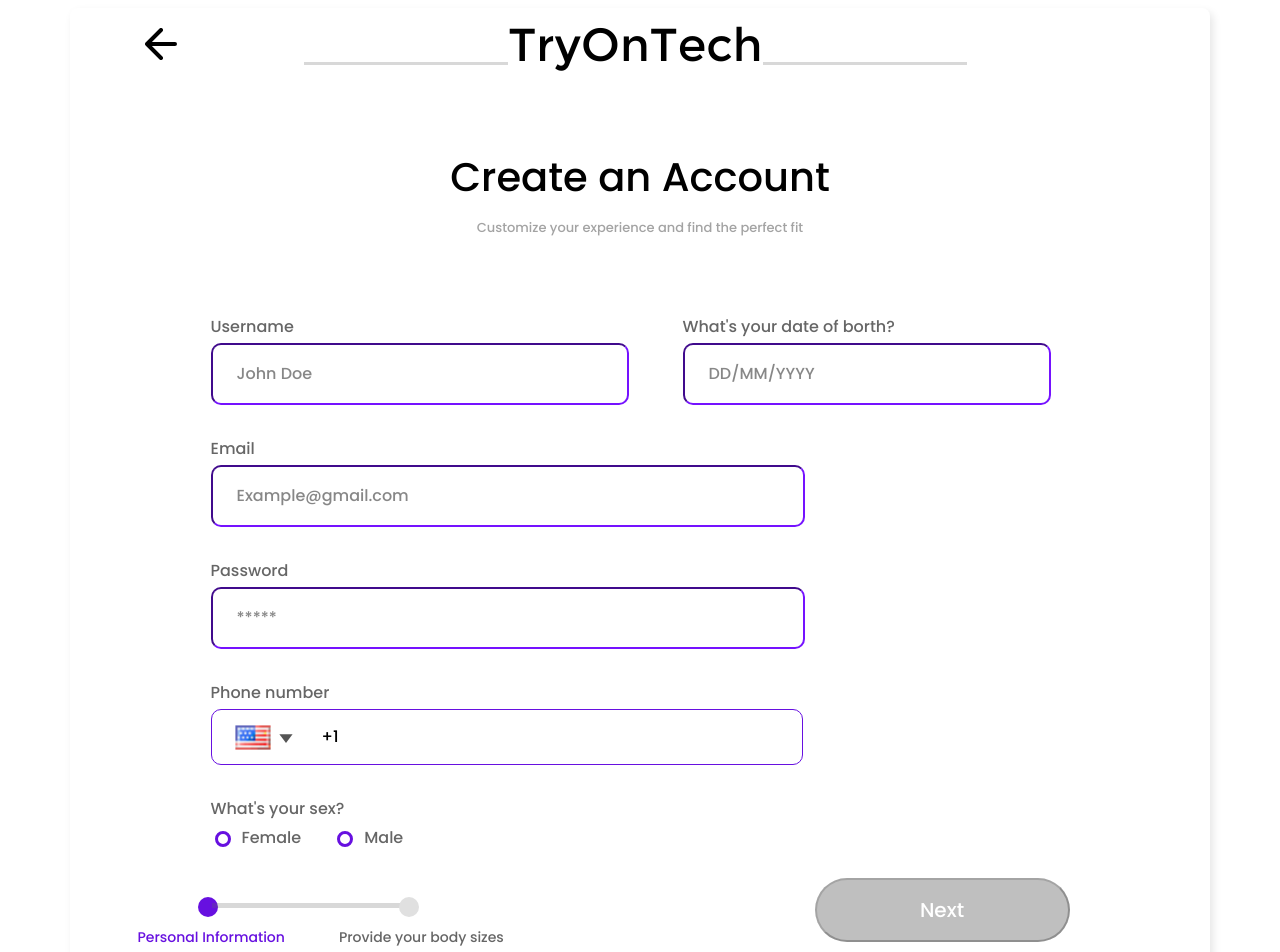
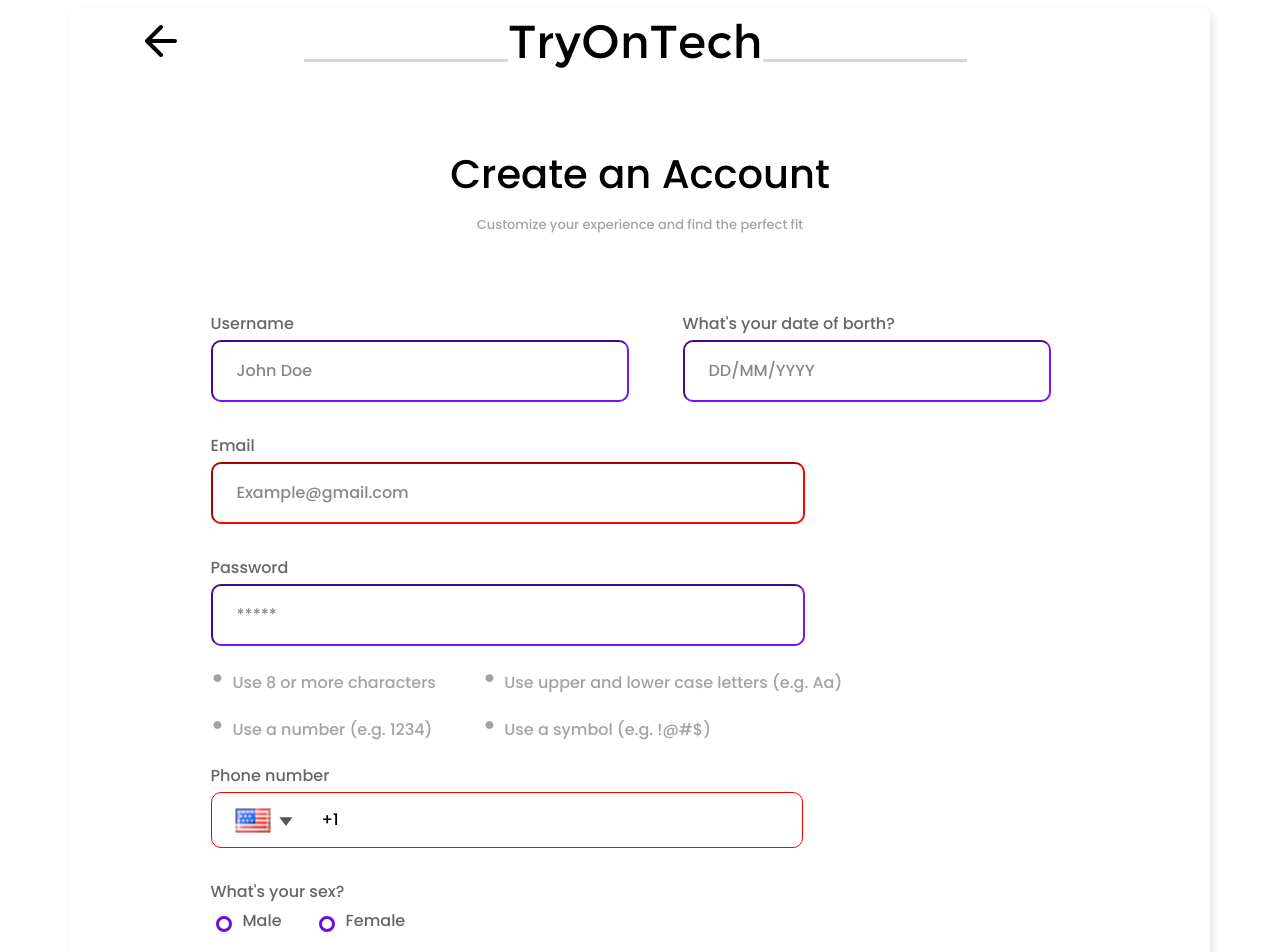
Before and after one commit to ArsJohan/Tryontech, a React (Vite) app in the folder client/: page /register in a window 1280 px wide. Shown: the top 952 px of the page. Built offline with nearby package versions, Linux system fonts and the light colour scheme.

Commit message:
Agrego validaciones de email, password, telefono, mediante estados.Estilos de validaciones tachado, color rojo, color verde. Se agrego estados al boton de desabilidado y activo.

```diff
--- a/client/src/assets/styles/pages/signUp.css
+++ b/client/src/assets/styles/pages/signUp.css
@@ -212,3 +212,61 @@
     color: #666666c8;
     font-size: var(--font-size-small);
 }
+
+/* Requerimientos Contraseña*/
+.password-requirements {
+    margin-top: 10px;
+    display: grid; /* Usa Grid para organizar los elementos */
+    grid-template-columns: 3fr 4fr; /* 2 columnas */
+    gap: 2px; /* Espaciado entre filas y columnas */
+    font-size: 14px;
+    color: #666666;
+    list-style-type: none;
+    padding-left: 0; /* Elimina el padding predeterminado de la lista */
+}
+
+.password-requirements li {
+    position: relative;
+    font-family: var(--font-primary);
+    font-weight: var(--font-primary-weight);
+    font-style: var(--font-primary-style);
+    font-size: var(--font-size-small);
+    color: rgba(102, 102, 102, 0.6);
+    text-decoration: none ; /* Asegura que el texto no herede estilos no deseados */
+}
+
+.password-requirements li::before {
+    content: "•"; /* Ícono de no cumplido */
+    color: rgba(102, 102, 102, 0.6); /* Color del ícono */
+    margin-right: 8px;
+    font-size: 30px; /* Tamaño del ícono */
+    text-decoration: none; /* Asegura que el ícono no se tache */
+    display: inline-block; /* Asegura que el ícono se comporte como un elemento independiente */
+
+}
+
+.password-requirements li.fulfilled {
+    text-decoration: line-through; /* Tacha el texto cuando se cumple */
+    color: green;
+}
+
+.password-requirements li.fulfilled::before {
+    color: green; /* Cambia el color del ícono cuando se cumple */
+    text-decoration: none; /* Asegura que el ícono no se tache */
+    display: inline-block; /* Asegura que el ícono se mantenga independiente */
+}
+
+
+.invalid {
+    border-color: red !important;
+}
+
+.error-message {
+    color: red;
+    font-size: 12px;
+    margin-top: 5px;
+    font-family: var(--font-primary);
+    font-weight: var(--font-primary-weight);
+    font-style: var(--font-primary-style);
+    font-size: var(--font-size-small);
+}
--- a/client/src/pages/singUpPersonal.jsx
+++ b/client/src/pages/singUpPersonal.jsx
@@ -1,4 +1,4 @@
-import React, {useState} from "react";
+import React, {useState, useEffect} from "react";
 import Card from "../components/card";
 import { Header } from "../components/header";
 import arrowLeft from "../assets/images/arrow-left.svg";
@@ -12,11 +12,90 @@
 import 'react-phone-input-2/lib/style.css'
 
 export function SignUpPersonal() {
+    const [username, setUsername] = useState("");
+    const [email, setEmail] = useState("");
+    const [isEmailValid, setIsEmailValid] = useState(false);
+    const [phoneNumber, setPhoneNumber] = useState("");
+    const [isPhoneValid, setIsPhoneValid] = useState(false);
     const [birthdateType, setBirthdateType] = useState("text");
     const [birthdateValue, setBirthdateValue] = useState("");
+    const [password, setPassword] = useState("");
+    const [selectedSex, setSelectedSex] = useState("");
+    const [requirements, setRequirements] = useState({
+        length: false,
+        uppercase: false,
+        number: false,
+        specialChar: false,
+    });
+    const [isFormComplete, setIsFormComplete] = useState(false);
+
+    const checkFormCompletion = () => {
+        if (
+            username.trim() !== "" &&
+            email.trim() !== "" &&
+            isEmailValid &&
+            phoneNumber.trim() !== "" &&
+            isPhoneValid &&
+            birthdateValue.trim() !== "" &&
+            password.trim() !== "" &&
+            requirements.length &&
+            requirements.uppercase &&
+            requirements.number &&
+            requirements.specialChar &&
+            selectedSex !== ""
+        ) {
+            setIsFormComplete(true);
+        } else {
+            setIsFormComplete(false);
+        }
+    };
+
+    useEffect(() => {
+        checkFormCompletion();
+    }, [username, email, isEmailValid, phoneNumber, isPhoneValid, birthdateValue, password, requirements, selectedSex]);
+
+    const handleUsernameChange = (e) => {
+        setUsername(e.target.value);
+    };
+
+    const handleEmailChange = (e) => {
+        const value = e.target.value;
+        setEmail(value);
+
+        const emailRegex = /^[^\s@]+@[^\s@]+\.[^\s@]+$/;
+        setIsEmailValid(emailRegex.test(value));
+    };
+
+    const handlePhoneChange = (value) => {
+        setPhoneNumber(value);
+
+        const phoneRegex = /^\d{10,}$/;
+        setIsPhoneValid(phoneRegex.test(value));
+    };
+
+    const handleSexChange = (e) => {
+        setSelectedSex(e.target.value);
+    };
+
+    const handlePasswordChange = (e) => {
+        const value = e.target.value;
+        setPassword(value);
+
+        setRequirements({
+            length: value.length >= 8,
+            uppercase: /[A-Z]/.test(value),
+            number: /[0-9]/.test(value),
+            specialChar: /[!@#$%^&*(),.?":{}|<>]/.test(value),
+        });
+    };
+
+    const handleBirthdateChange = (e) => {
+        setBirthdateValue(e.target.value);
+    };
+
     return (
         <div className="sg-container">
-            <Card width={"1100px"} height={"1040px"}>
+            <Card width={"1100px"} height={"1120px"}>
                 <Header classN={"sg-header"}>
                     <>
                         <img src={arrowLeft} alt="arrow-left" className="sg-icon"/>
@@ -32,7 +111,15 @@
                     <div className="sg-form-input-container">
                         <div className="sg-form-input-group">
                             <label htmlFor="Username" className="sg-form-lb">Username</label>
-                            <input type="text" id="Username" className="sg-form-input" style={{width:"366px"}} placeholder="John Doe"/>
+                            <input
+                                type="text"
+                                id="Username"
+                                className="sg-form-input"
+                                style={{ width: "366px" }}
+                                placeholder="John Doe"
+                                value={username}
+                                onChange={handleUsernameChange}
+                            />
                         </div>
                         <div className="sg-form-input-group">
                             <label htmlFor="Birthdate" className="sg-form-lb">What's your date of borth?</label>
@@ -42,7 +129,7 @@
                                 className="sg-form-input"
                                 placeholder="DD/MM/YYYY"
                                 value={birthdateValue}
-                                onChange={(e) => setBirthdateValue(e.target.value)}
+                                onChange={handleBirthdateChange}
                                 onFocus={() => setBirthdateType("date")}
                                 onBlur={() => {
                                 if (!birthdateValue) setBirthdateType("text");
@@ -51,41 +138,85 @@
                             />
                         </div>
                         <div className="sg-form-input-group">
-
                             <label htmlFor="Registeremail" className="sg-form-lb">Email</label>
-                            <input type="email" id="Registeremail" className="sg-form-input"  style={{width:"542px"}} placeholder="Example@gmail.com"/>
+                            <input
+                                type="email"
+                                id="Registeremail"
+                                className={`sg-form-input ${isEmailValid ? "" : "invalid"}`} // Agrega una clase si no es válido
+                                style={{ width: "542px" }}
+                                placeholder="Example@gmail.com"
+                                value={email}
+                                onChange={handleEmailChange}
+                            />
+                            {!isEmailValid && email.trim() !== "" && (
+                                <span className="error-message">Please enter a valid email address</span>
+                            )}
                         </div>
                         <div className="sg-form-input-group">
                             <label htmlFor="Registerpassword" className="sg-form-lb">Password</label>
-                            <input type="password" id="Registerpassword" className="sg-form-input"  style={{width:"542px"}} placeholder="*****"/>
+                            <input
+                                type="password"
+                                id="Registerpassword"
+                                className="sg-form-input"
+                                style={{ width: "542px" }}
+                                placeholder="*****"
+                                value={password}
+                                onChange={handlePasswordChange}
+                            />
+                            <ul className="password-requirements">
+                                <li className={requirements.length ? "fulfilled" : ""}>Use 8 or more characters</li>
+                                <li className={requirements.uppercase ? "fulfilled" : ""}>Use upper and lower case letters (e.g. Aa)</li>
+                                <li className={requirements.number ? "fulfilled" : ""}>Use a number (e.g. 1234)</li>
+                                <li className={requirements.specialChar ? "fulfilled" : ""}>Use a symbol (e.g. !@#$)</li>
+                            </ul>
                         </div>
-                        <div className="sg-form-input-group" style={{ paddingRight: "400px" }}>
-                            <label htmlFor="Phone" className="sg-form-lb">Phone number</label>
+                        <div className="sg-form-input-group" style={{ paddingRight: "400px", paddingTop: "1px"}}>
+                            <label className="sg-form-lb">Phone number</label>
                             <PhoneInput
-                                country={'us'} // País predeterminado (puedes cambiarlo)
-                                value={''} // Valor inicial del input
-                                onChange={(phone) => console.log(phone)} // Maneja el cambio del valor
-                                inputClass="sg-form-phone-input" // Clase personalizada para el input
-                                containerClass="sg-phone-input-container" // Clase personalizada para el contenedor
-                                buttonClass="sg-phone-button" // Clase personalizada para el botón del país
-                                placeholder="(XXX) XXX-XXXX" // Placeholder personalizado
+                                country={'us'}
+                                value={phoneNumber}
+                                onChange={handlePhoneChange}
+                                inputClass={`sg-form-phone-input ${isPhoneValid ? "" : "invalid"}`} // Agrega una clase si no es válido
+                                containerClass="sg-phone-input-container"
+                                buttonClass="sg-phone-button"
+                                placeholder="(XXX) XXX-XXXX"
                             />
+                            {!isPhoneValid && phoneNumber.trim() !== "" && (
+                                <span className="error-message">Please enter a valid phone number</span>
+                            )}
                         </div>
                         <div className="sg-form-input-group">
                             <label className="sg-form-lb">What's your sex?</label>
                             <div className="sg-form-checkbox-group">
-                                <input type="checkbox" id="Male" className="sg-form-checkbox" name="Sex" value="Male" />
-                                <label  className="sg-form-lb" style={{paddingLeft:"8px"}}>Female</label>
-                                <input type="checkbox" id="Female" className="sg-form-checkbox" name="Sex" value="Female" />
-                                <label  className="sg-form-lb" style={{paddingLeft:"8px"}}>Male</label>
-
-
+                                <input
+                                    type="radio"
+                                    id="Male"
+                                    className="sg-form-checkbox"
+                                    name="Sex"
+                                    value="Male"
+                                    onChange={handleSexChange}
+                                />
+                                <label className="sg-form-lb" style={{ paddingLeft: "8px" }}>Male</label>
+                                <input
+                                    type="radio"
+                                    id="Female"
+                                    className="sg-form-checkbox"
+                                    name="Sex"
+                                    value="Female"
+                                    onChange={handleSexChange}
+                                />
+                                <label className="sg-form-lb" style={{ paddingLeft: "8px" }}>Female</label>
                             </div>
                         </div>
 
                     </div>
                     <Barstep step={1}>
-                        <Button className={"bt-disabled"} text={"Next"} to={"/register-mesures"} width={"255px"}></Button>
+                    <Button
+                            className={isFormComplete ? "bt-purple" : "bt-disabled"}
+                            text={"Next"}
+                            to={isFormComplete ? "/register-mesures" : "#"}
+                            width={"255px"}
+                        />
                     </Barstep>
 
                 </div>
--- a/client/src/routes/AppRouter.jsx
+++ b/client/src/routes/AppRouter.jsx
@@ -1,4 +1,4 @@
-import { BrowserRouter, Routes, Route} from 'react-router-dom';
+import { BrowserRouter, Routes, Route, Navigate} from 'react-router-dom';
 import { useAuth } from '../context/AuthContext';
 import Login from '../pages/login.jsx';
 import { SignUpPersonal } from '../pages/singUpPersonal.jsx';
@@ -19,6 +19,8 @@
   return (
     <BrowserRouter>
       <Routes>
+          {/* Ruta por defecto que redirige a /login */}
+          <Route path="/" element={<Navigate to="/login" />} />
         <Route path="/login" element={<Login />} />
         <Route path="/register" element={<SignUpPersonal/>}/>
         {/*<Route path="/" element={
@@ -26,7 +28,7 @@
             <FittingRoom />
           </ProtectedRoute>
         } />*/}
-        <Route path="*" element={null} />
+        <Route path="*" element={<Navigate to="/" />} />
       </Routes>
     </BrowserRouter>
   );
```
